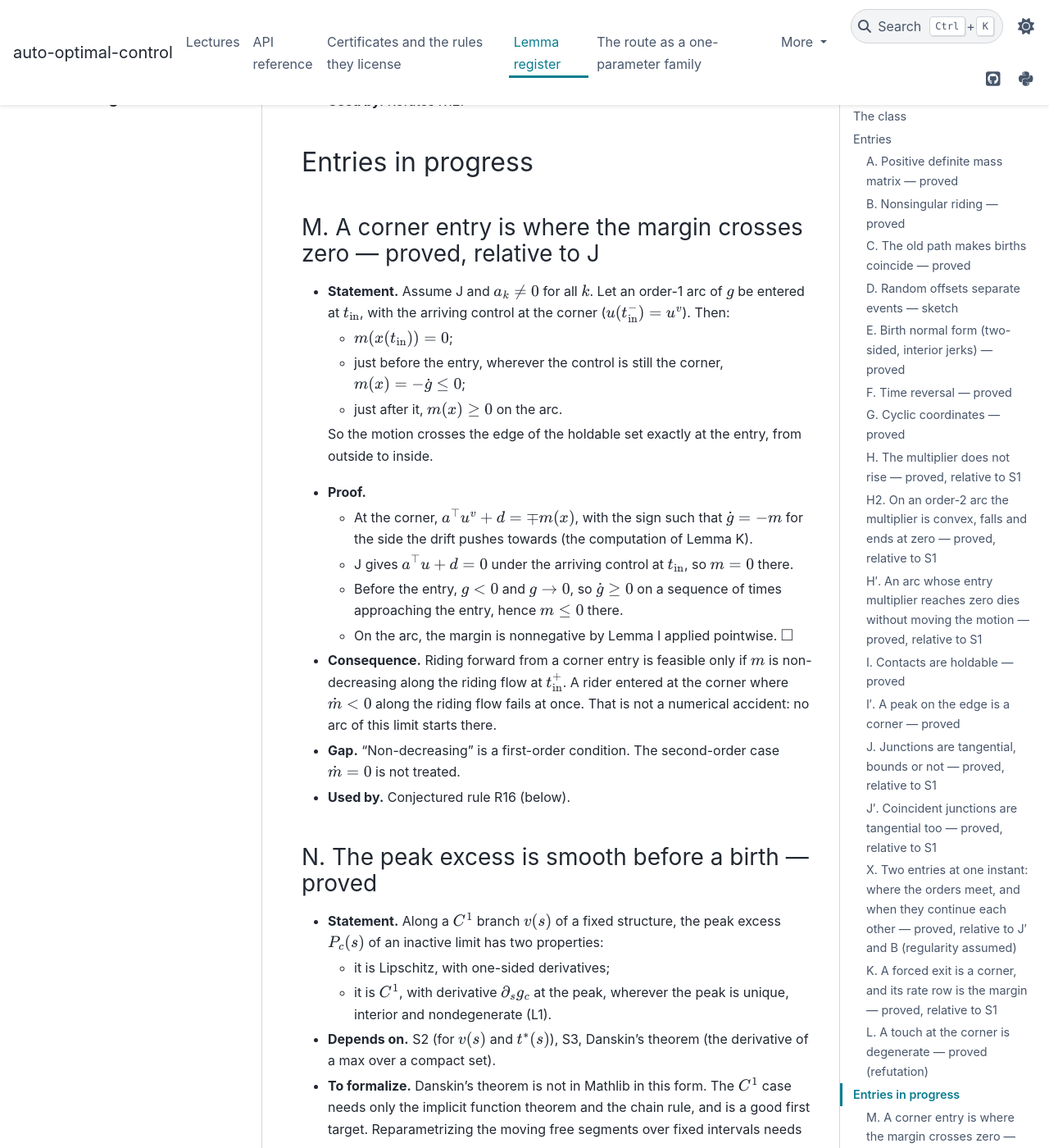
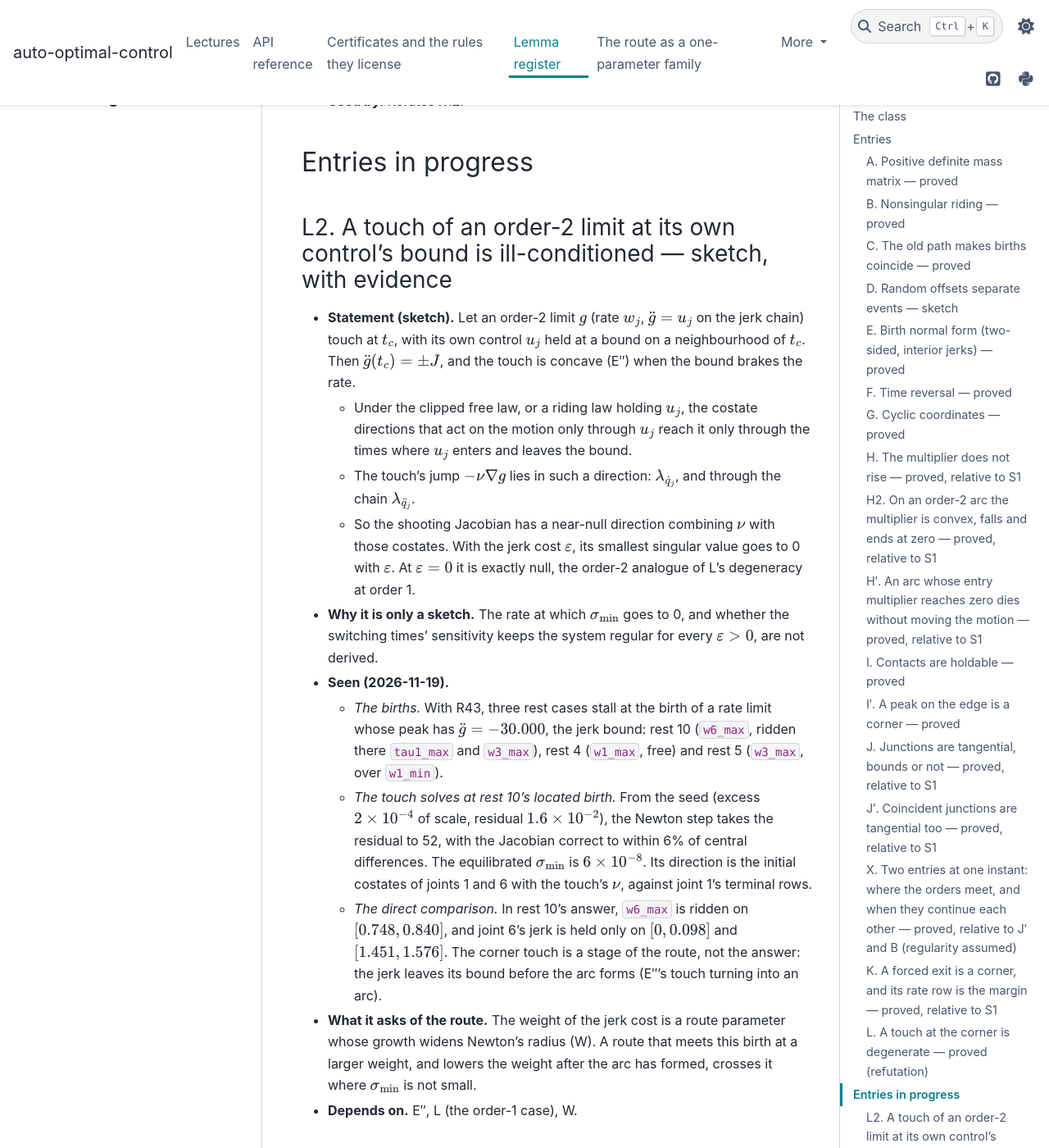
Before and after one commit to idm23/auto-optimal-control, a Sphinx documentation site: the page built from docs/notes/lemma_register.md, in a window 1280 px wide and 1400 px high, scrolled down 13206 px. Shown: the whole window at 82% size. Built offline with Sphinx 7.4.7 and the PyData theme 0.15.4, drawn with Linux system fonts in a browser that asks for light colours; some of the changed text lies outside the part shown.

Commit message:
Lemma L2 (sketch): an order-2 touch at its own control's bound is ill-conditioned; the evidence from rests 4, 5 and 10
Co-Authored-By: Claude Opus 5.5 <noreply@anthropic.com>
Claude-Session: https://claude.ai/code/session_01DzJDSTVJjP1uaCvVbe25Pf

```diff
--- a/docs/notes/lemma_register.md
+++ b/docs/notes/lemma_register.md
@@ -468,6 +468,44 @@ margin is zero exactly when the corner is the only control that holds $g$.
 - **Used by.** Refutes R12.
 
 ## Entries in progress
+
+### L2. A touch of an order-2 limit at its own control's bound is ill-conditioned — sketch, with evidence
+
+- **Statement (sketch).** Let an order-2 limit $g$ (rate $w_j$, $\ddot g = u_j$ on the
+  jerk chain) touch at $t_c$, with its own control $u_j$ held at a bound on a
+  neighbourhood of $t_c$. Then $\ddot g(t_c) = \pm J$, and the touch is concave (E″) when
+  the bound brakes the rate.
+  - Under the clipped free law, or a riding law holding $u_j$, the costate directions
+    that act on the motion only through $u_j$ reach it only through the times where
+    $u_j$ enters and leaves the bound.
+  - The touch's jump $-\nu \nabla g$ lies in such a direction: $\lambda_{\dot q_j}$, and
+    through the chain $\lambda_{\ddot q_j}$.
+  - So the shooting Jacobian has a near-null direction combining $\nu$ with those
+    costates. With the jerk cost $\varepsilon$, its smallest singular value goes to 0
+    with $\varepsilon$. At $\varepsilon = 0$ it is exactly null, the order-2 analogue of
+    L's degeneracy at order 1.
+- **Why it is only a sketch.** The rate at which $\sigma_{\min}$ goes to 0, and whether
+  the switching times' sensitivity keeps the system regular for every $\varepsilon > 0$,
+  are not derived.
+- **Seen (2026-11-19).**
+  - *The births.* With R43, three rest cases stall at the birth of a rate limit whose
+    peak has $\ddot g = -30.000$, the jerk bound: rest 10 (`w6_max`, ridden there
+    `tau1_max` and `w3_max`), rest 4 (`w1_max`, free) and rest 5 (`w3_max`, over
+    `w1_min`).
+  - *The touch solves at rest 10's located birth.* From the seed (excess $2 \times
+    10^{-4}$ of scale, residual $1.6 \times 10^{-2}$), the Newton step takes the residual
+    to 52, with the Jacobian correct to within 6% of central differences. The
+    equilibrated $\sigma_{\min}$ is $6 \times 10^{-8}$. Its direction is the initial
+    costates of joints 1 and 6 with the touch's $\nu$, against joint 1's terminal rows.
+  - *The direct comparison.* In rest 10's answer, `w6_max` is ridden on
+    $[0.748, 0.840]$, and joint 6's jerk is held only on $[0, 0.098]$ and
+    $[1.451, 1.576]$. The corner touch is a stage of the route, not the answer: the
+    jerk leaves its bound before the arc forms (E″'s touch turning into an arc).
+- **What it asks of the route.** The weight of the jerk cost is a route parameter whose
+  growth widens Newton's radius (W). A route that meets this birth at a larger weight,
+  and lowers the weight after the arc has formed, crosses it where $\sigma_{\min}$ is
+  not small.
+- **Depends on.** E″, L (the order-1 case), W.
 
 ### M. A corner entry is where the margin crosses zero — proved, relative to J
 
```
